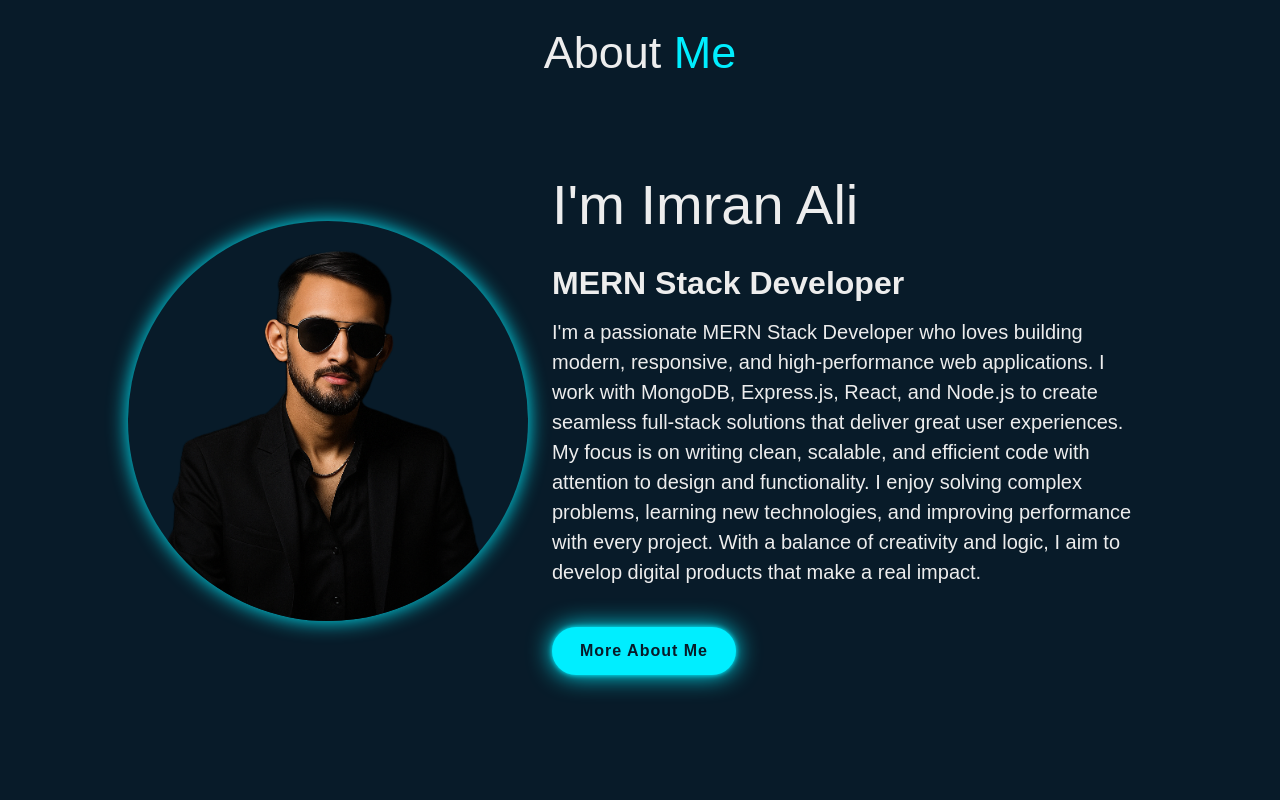
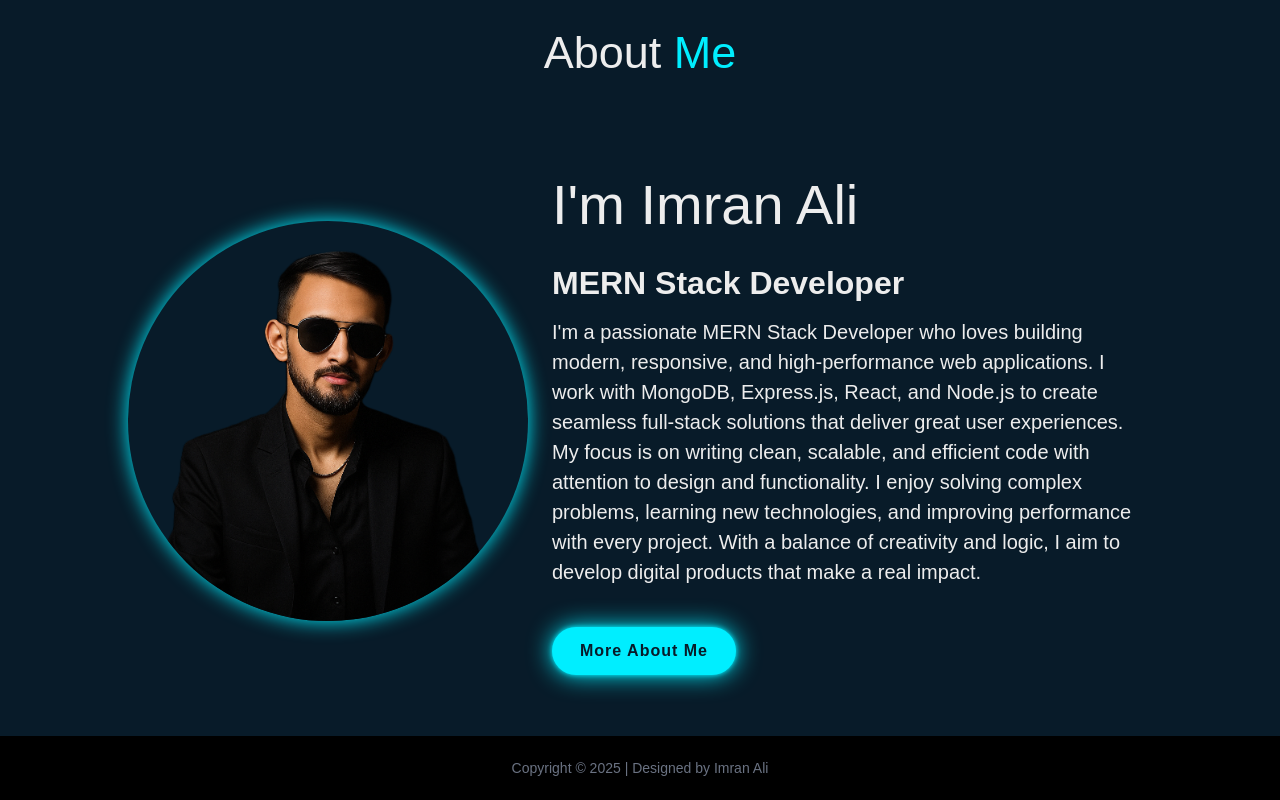
Before and after one commit to ftnimran/react-portfolio, a React (Vite) app: page / in a window 1280 px wide. Shown: the part 864-1664 px from the top of the page. Before the commit the page ends 1600 px from the top, so only its background shows below. Built offline with nearby package versions, Linux system fonts and the light colour scheme.

Commit message:
create Footer

```diff
--- a/src/App.jsx
+++ b/src/App.jsx
@@ -2,6 +2,7 @@ import "./App.css";
 import Navbar from "./components/Navbar.jsx";
 import Hero from "./pages/Hero.jsx";
 import About from "./pages/About.jsx";
+import Footer from "./components/Footer.jsx";
 
 function App() {
   return (
@@ -9,6 +10,7 @@ function App() {
       <Navbar />
       <Hero />
       <About />
+      <Footer />
     </>
   );
 }
--- /dev/null
+++ b/src/components/Footer.jsx
@@ -0,0 +1,13 @@
+import React from "react";
+
+const Footer = () => {
+  return (
+    <footer className="w-full h-16 bg-black flex items-center justify-center">
+      <p className="text-center text-sm text-gray-500">
+        Copyright &copy; 2025 | Designed by Imran Ali
+      </p>
+    </footer>
+  );
+};
+
+export default Footer;
```
